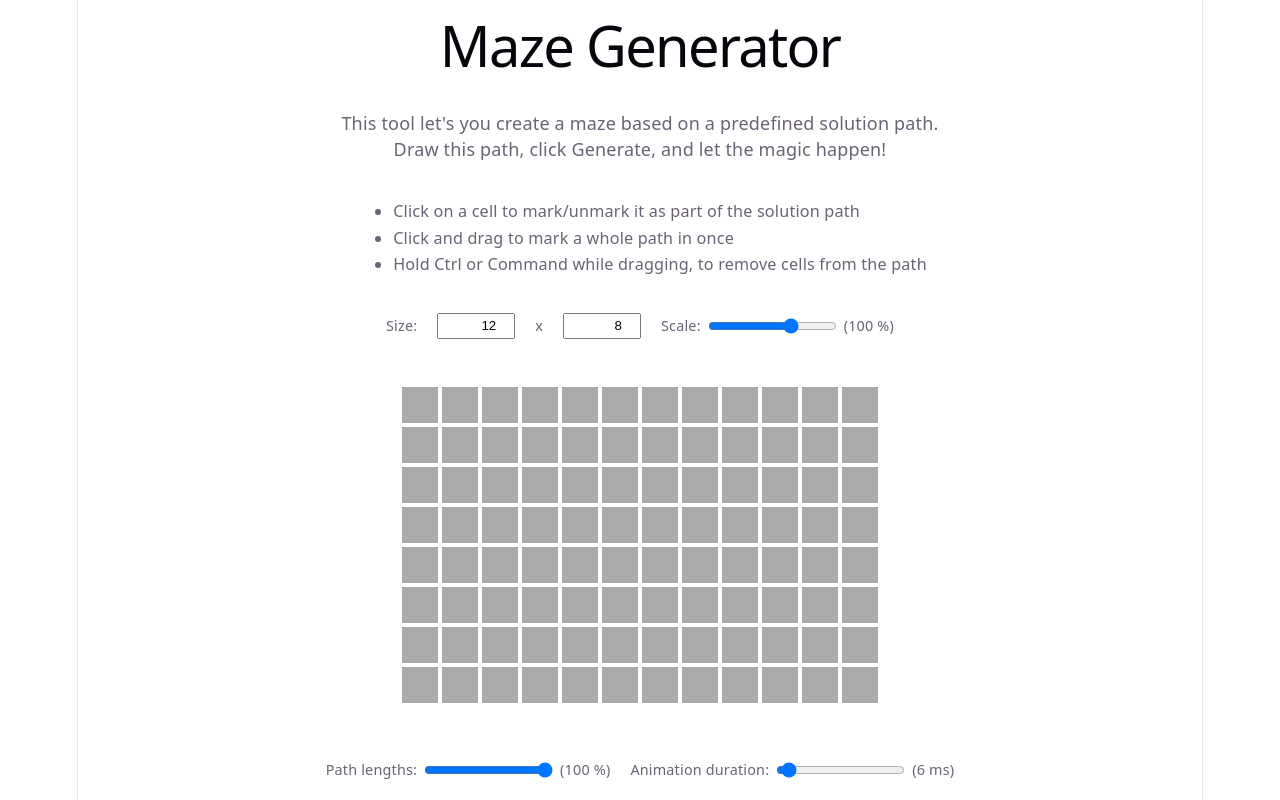
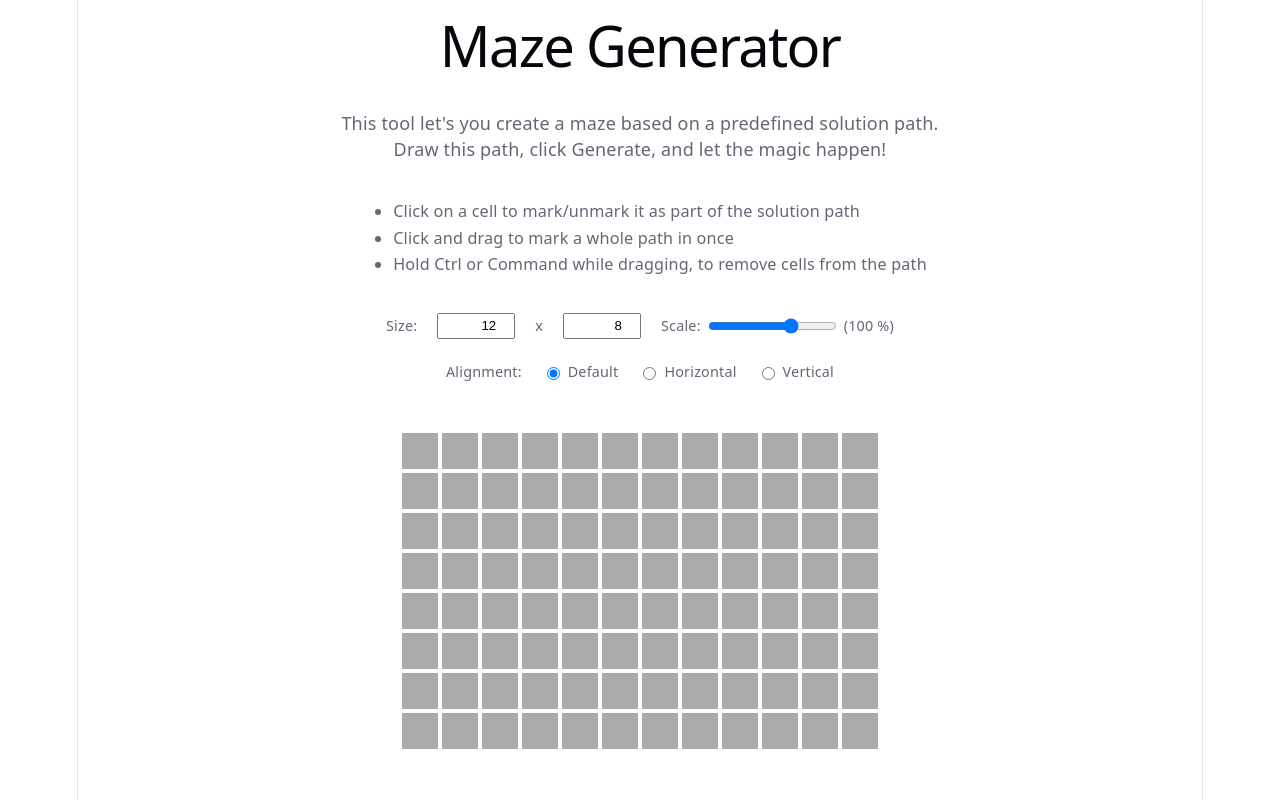
Before and after one commit to sampie777/mazegenerator, a React (Vite) app: page / in a window 1280 px wide. Shown: the top 800 px of the page. Built offline with nearby package versions, Linux system fonts and the light colour scheme.

Commit message:
feat: added preferred path alignment

```diff
--- a/src/App.tsx
+++ b/src/App.tsx
@@ -2,6 +2,7 @@ import './App.less'
 import Maze from "./gui/maze/Maze";
 import { useEffect, useMemo, useRef, useState } from "react";
 import { Generator } from "./logic/maze/generator.ts";
+import type { Alignment } from "./logic/maze/definitions.ts";
 
 const App = () => {
   const cellSize = 40;
@@ -15,6 +16,7 @@ const App = () => {
   const [width, setWidth] = useState(12);
   const [height, setHeight] = useState(8);
   const [scale, setScale] = useState(100);
+  const [alignment, setAlignment] = useState<Alignment>("default");
 
   const cells = useMemo(() => Generator.generateNewCells(width, height), [width, height]);
 
@@ -28,6 +30,7 @@ const App = () => {
       await Generator.generatePaths(cells, {
         pathLengths: 1 - pathLengths / 100,
         stepDuration: stepDuration,
+        alignment: alignment
       });
       setIsGenerating(false);
     }, 10);
@@ -91,6 +94,34 @@ const App = () => {
           </div>
         </div>
 
+        <div className={"options"}>
+          Alignment:
+          <label>
+            <input type={"radio"}
+                   name={"alignment"}
+                   value={"default"}
+                   checked={alignment == "default"}
+                   onChange={e => setAlignment(e.target.value as Alignment)} />
+            Default
+          </label>
+          <label>
+            <input type={"radio"}
+                   name={"alignment"}
+                   value={"horizontal"}
+                   checked={alignment == "horizontal"}
+                   onChange={e => setAlignment(e.target.value as Alignment)} />
+            Horizontal
+          </label>
+          <label>
+            <input type={"radio"}
+                   name={"alignment"}
+                   value={"vertical"}
+                   checked={alignment == "vertical"}
+                   onChange={e => setAlignment(e.target.value as Alignment)} />
+            Vertical
+          </label>
+        </div>
+
         <Maze cells={cells}
               disabled={isGenerating}
               showSolutionPath={showSolutionPath}
--- a/src/logic/maze/definitions.ts
+++ b/src/logic/maze/definitions.ts
@@ -7,3 +7,5 @@ export type Cell = {
   hasUnvisitedNeighbors: boolean
   isCurrentlyProcessing: boolean
 }
+
+export type Alignment = "default" | "horizontal" | "vertical";
--- a/src/logic/maze/generator.ts
+++ b/src/logic/maze/generator.ts
@@ -1,10 +1,11 @@
-import type { Cell } from "./definitions.ts";
+import type { Alignment, Cell } from "./definitions.ts";
 import { delayed } from "../utils.ts";
 
 export namespace Generator {
   export type Options = {
     pathLengths: number // 0 for long paths, 1 for very short paths
     stepDuration: number  // ms each step may take. Set to 0 for no animation
+    alignment: Alignment  // do we prefer vertical paths over horizontal paths?
   }
 
   export const generateNewCells = (width: number, height: number) => {
@@ -32,7 +33,8 @@ export namespace Generator {
     cells: Cell[][],
     options: Options = {
       pathLengths: 0.07,
-      stepDuration: 10
+      stepDuration: 10,
+      alignment: "default",
     }) => {
     const pathLengths = Math.max(0, Math.min(0.9, options.pathLengths));
     const stepDuration = Math.max(0, options.stepDuration);
@@ -52,9 +54,9 @@ export namespace Generator {
       let nextCell: Cell | null = currentCell;
       while (nextCell && (pathLengths == 0 || Math.random() > pathLengths)) {
         if (stepDuration == 0) {
-          nextCell = walkFromCell(cells, nextCell)
+          nextCell = walkFromCell(cells, nextCell, options.alignment)
         } else {
-          nextCell = await delayed(() => walkFromCell(cells, nextCell!), stepDuration);
+          nextCell = await delayed(() => walkFromCell(cells, nextCell!, options.alignment), stepDuration);
         }
       }
 
@@ -116,7 +118,10 @@ export namespace Generator {
     return exploredButNonFinishedCells[getRandomIndex(exploredButNonFinishedCells.length)];
   }
 
-  const walkFromCell = (cells: Cell[][], cell: Cell): Cell | null => {
+  const walkFromCell = (
+    cells: Cell[][],
+    cell: Cell,
+    alignment: Alignment): Cell | null => {
     // Get random unexplored neighbor cell
     const neighbors = getNeighbours(cells, cell);
     const unexplored = neighbors.filter(it => !it.explored);
@@ -132,12 +137,30 @@ export namespace Generator {
       return null;
     }
 
-    const nextCell = unexplored[getRandomIndex(unexplored.length)];
+    const nextCell = getNextCell(cell, unexplored, alignment);
     nextCell.explored = true;
 
     // Remove wall between the cells
     removeWallBetweenCells(cell, nextCell);
     return nextCell;
+  }
+
+  const getNextCell = (from: Cell, cells: Cell[], alignment: Alignment) => {
+    if (cells.length == 0) throw Error("Expected at least 1 cell in unexplored cells")
+    if (cells.length == 1) return cells[0];
+
+    const verticalNeighbors = cells.filter(cell => cell.x == from.x)
+    const horizontalNeighbors = cells.filter(cell => cell.y == from.y)
+
+    if (alignment == "default" || verticalNeighbors.length == 0 || horizontalNeighbors.length == 0) {
+      return cells[getRandomIndex(cells.length)];
+    }
+
+    const followAlignmentChance = 0.25;
+    if (Math.random() > (alignment == "horizontal" ? 1 - followAlignmentChance : followAlignmentChance)) {
+      return verticalNeighbors[getRandomIndex(verticalNeighbors.length)];
+    }
+    return horizontalNeighbors[getRandomIndex(horizontalNeighbors.length)];
   }
 
   const getRandomIndex = (max: number) => Math.floor(Math.random() * max)
```
